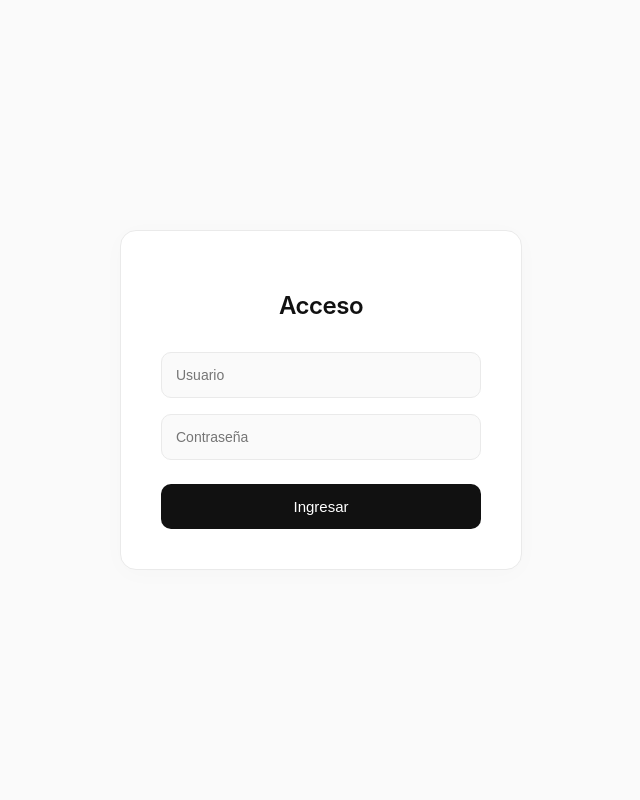
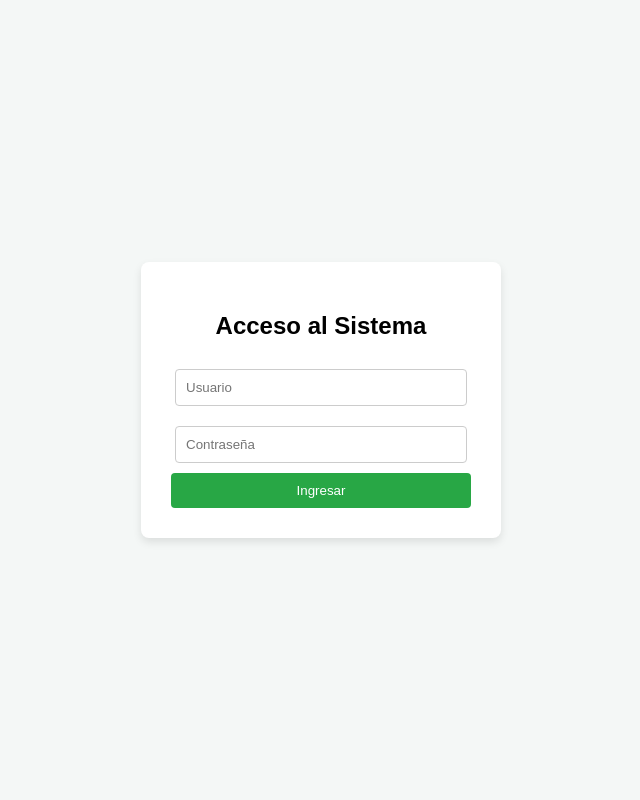
Before and after one commit to FabrizioJRD/SISTEMA-WEB-CON-FLASK, a Flask app: template templates/index.html in a window 1280 px wide. Shown: the whole page, without its empty margins (319-959 px from the left). Run offline with Flask 3, Linux system fonts and the light colour scheme; the template is opened without the code that fills it, so the values that code supplies are empty.

Commit message:
cambios 2

```diff
--- a/templates/index.html
+++ b/templates/index.html
@@ -1,22 +1,64 @@
 <!DOCTYPE html>
 <html lang="es">
+
 <head>
     <meta charset="UTF-8">
-    <title>Login</title>
+    <title>Login - Sistema Web</title>
     <style>
-        body { font-family: -apple-system, BlinkMacSystemFont, "Segoe UI", Roboto, sans-serif; background-color: #fafafa; display: flex; justify-content: center; align-items: center; height: 100vh; margin: 0; color: #111; }
-        .login-container { background: white; padding: 40px; border-radius: 16px; border: 1px solid #eaeaea; box-shadow: 0 4px 24px rgba(0,0,0,0.02); width: 320px; text-align: center; }
-        h2 { font-weight: 600; margin-bottom: 24px; font-size: 24px; letter-spacing: -0.5px;}
-        input { width: 100%; box-sizing: border-box; padding: 14px; margin: 8px 0; border: 1px solid #eaeaea; border-radius: 10px; background: #fafafa; font-size: 14px; outline: none; transition: border 0.3s; }
-        input:focus { border-color: #111; }
-        button { background-color: #111; color: white; border: none; padding: 14px; border-radius: 10px; cursor: pointer; width: 100%; margin-top: 16px; font-size: 15px; font-weight: 500; transition: background 0.3s; }
-        button:hover { background-color: #333; }
-        .error { color: #e63946; margin-bottom: 15px; font-size: 13px; display: none; }
+        body {
+            font-family: Arial, sans-serif;
+            background-color: #f4f7f6;
+            display: flex;
+            justify-content: center;
+            align-items: center;
+            height: 100vh;
+            margin: 0;
+        }
+
+        .login-container {
+            background: white;
+            padding: 30px;
+            border-radius: 8px;
+            box-shadow: 0 4px 8px rgba(0, 0, 0, 0.1);
+            width: 300px;
+            text-align: center;
+        }
+
+        input[type="text"],
+        input[type="password"] {
+            width: 90%;
+            padding: 10px;
+            margin: 10px 0;
+            border: 1px solid #ccc;
+            border-radius: 4px;
+        }
+
+        button {
+            background-color: #28a745;
+            color: white;
+            border: none;
+            padding: 10px 20px;
+            border-radius: 4px;
+            cursor: pointer;
+            width: 100%;
+        }
+
+        button:hover {
+            background-color: #218838;
+        }
+
+        .error {
+            color: red;
+            margin-bottom: 15px;
+            font-size: 14px;
+            display: none;
+        }
     </style>
 </head>
+
 <body>
     <div class="login-container">
-        <h2>Acceso</h2>
+        <h2>Acceso al Sistema</h2>
         <div id="errorMsg" class="error"></div>
 
         <form id="loginForm">
@@ -27,10 +69,9 @@
     </div>
 
     <script>
-        // ¡PON TU ENLACE REAL DE RENDER AQUÍ!
-        const BACKEND_URL = 'https://tu-api.onrender.com';
+        const BACKEND_URL = 'https://sistema-web-con-flask.onrender.com';
 
-        document.getElementById('loginForm').addEventListener('submit', function(e) {
+        document.getElementById('loginForm').addEventListener('submit', function (e) {
             e.preventDefault();
 
             const user = document.getElementById('username').value;
@@ -44,7 +85,7 @@
             })
                 .then(response => response.json())
                 .then(data => {
-                if(data.success) {
+                    if (data.success) {
                         localStorage.setItem('usuarioNombre', data.nombre);
                         window.location.href = 'principal.html';
                     } else {
@@ -56,4 +97,5 @@
         });
     </script>
 </body>
+
 </html>
```
Lines whose indentation alone changed are shown as unchanged.
